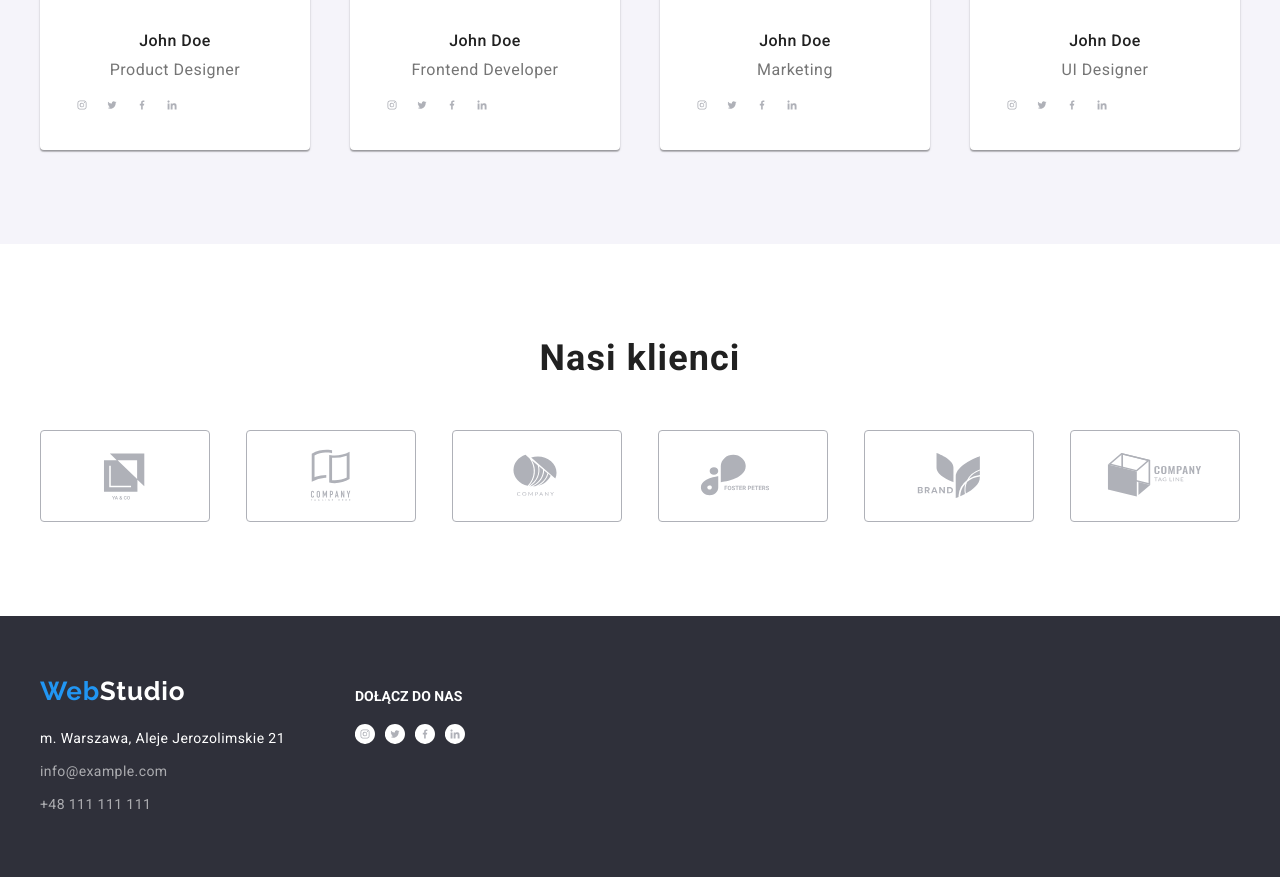
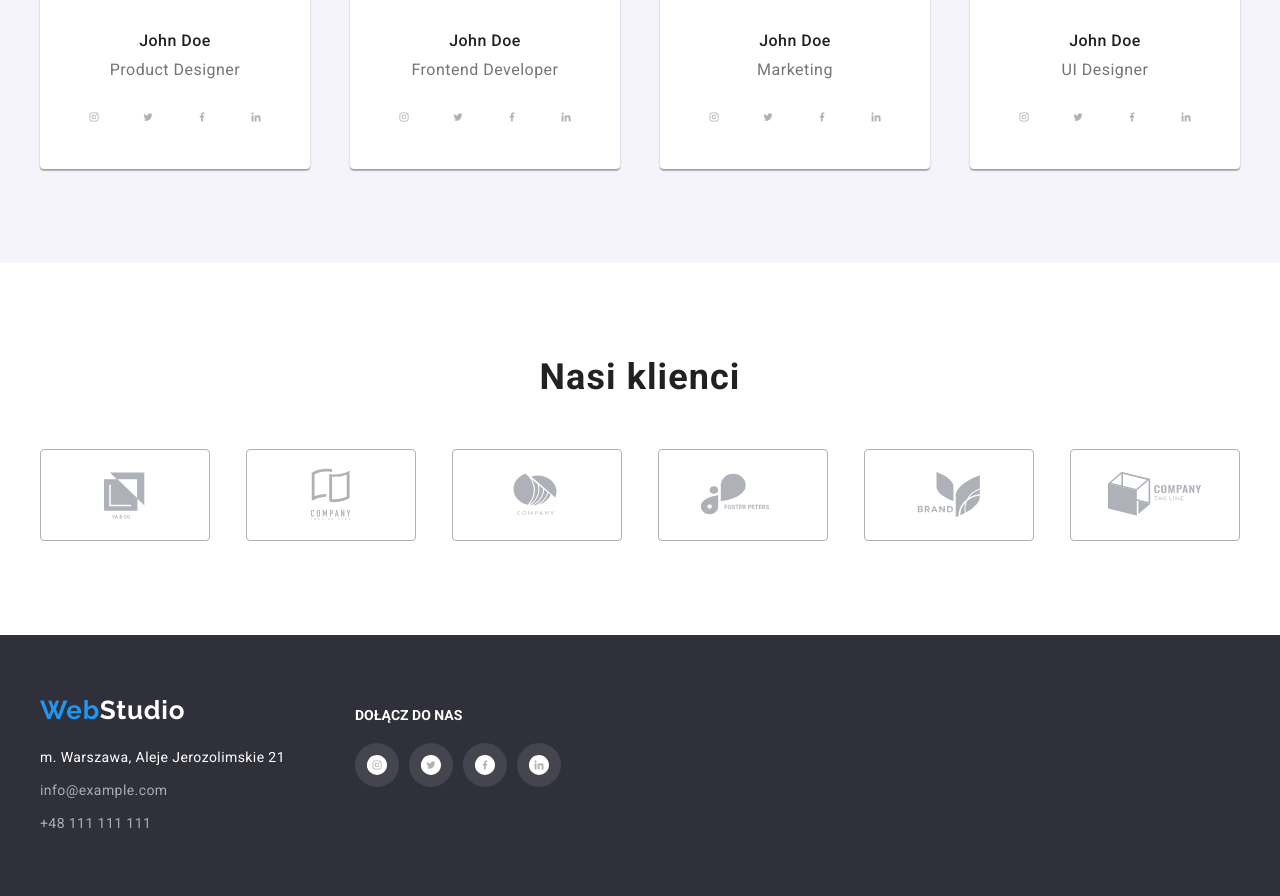
Before and after one commit to hannakaczynska/goit-markup-hw-04, a plain HTML site: page index.html in a window 1280 px wide. Shown: the part 2122-3018 px from the top of the page. Drawn offline with nearby package versions, Linux system fonts and the light colour scheme.

Commit message:
update css

```diff
--- a/css/styles.css
+++ b/css/styles.css
@@ -249,9 +249,24 @@ ul {
   padding-left: 32px;
 }
 
-/* .icon:hover {
-  color: var(--brand-color);
-} */
+.social_links_icons a {
+  height: 20px;
+  width: 20px;
+}
+
+.social_links_icons li {
+  width: 44px;
+  height: 44px;
+  border-radius: 50%;
+  display: flex;
+  justify-content: center;
+  align-items: center;
+}
+
+.social_links_icons li:hover,
+.social_links_icons li:focus {
+background-color: var(--brand-color);
+}
 
 /* html 5th section - our clients */
 
@@ -344,6 +359,15 @@ ul {
   padding: 0;
 }
 
+.footer_list .social_links_icons li {
+  background-color: rgba(255, 255, 255, 0.1);
+}
+
+.footer_list .social_links_icons li:hover,
+.footer_list .social_links_icons li:focus {
+  background-color: var(--brand-color);
+}
+
 /* portfolio body*/
 /* button */
 .button {
```
